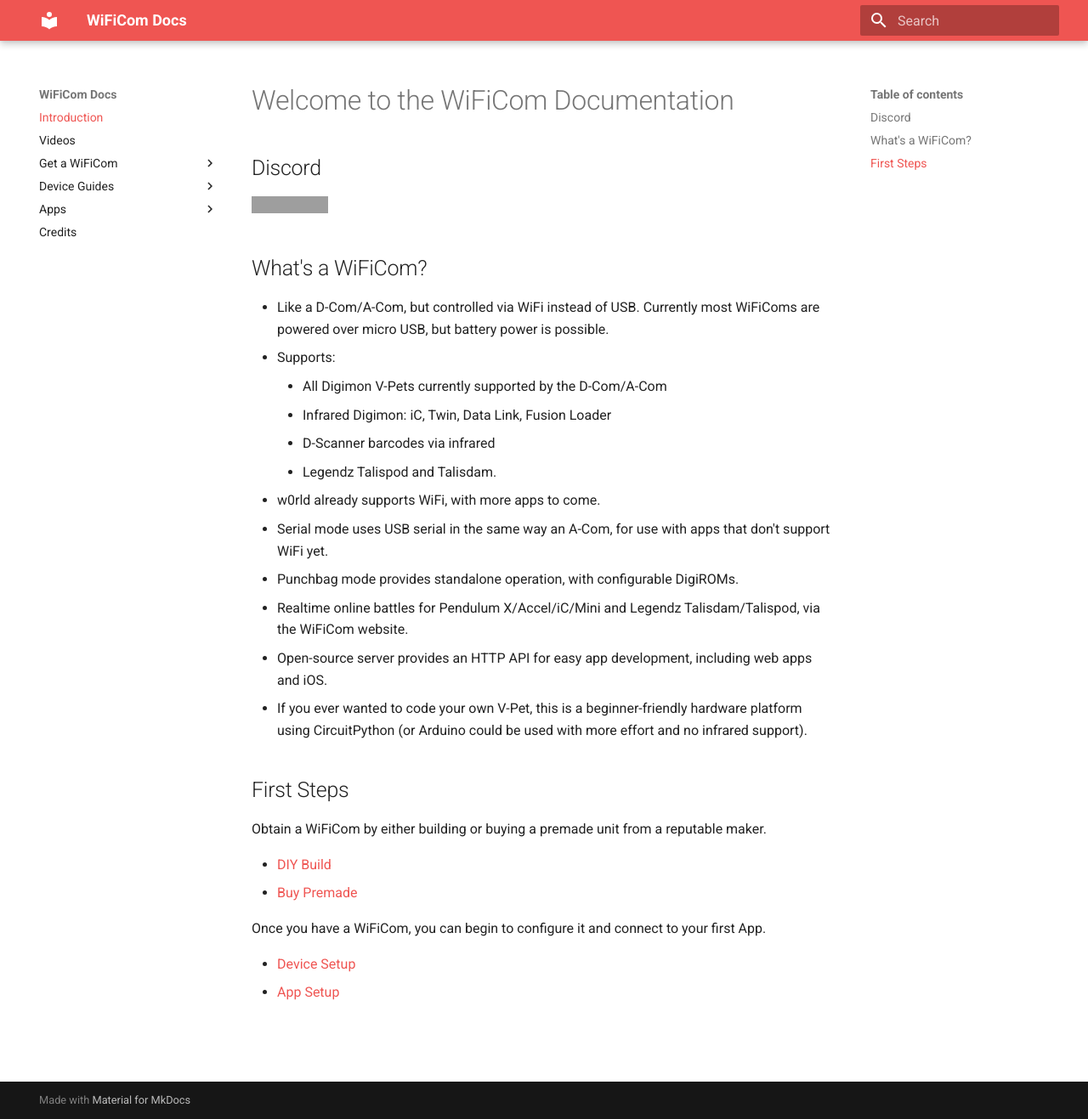
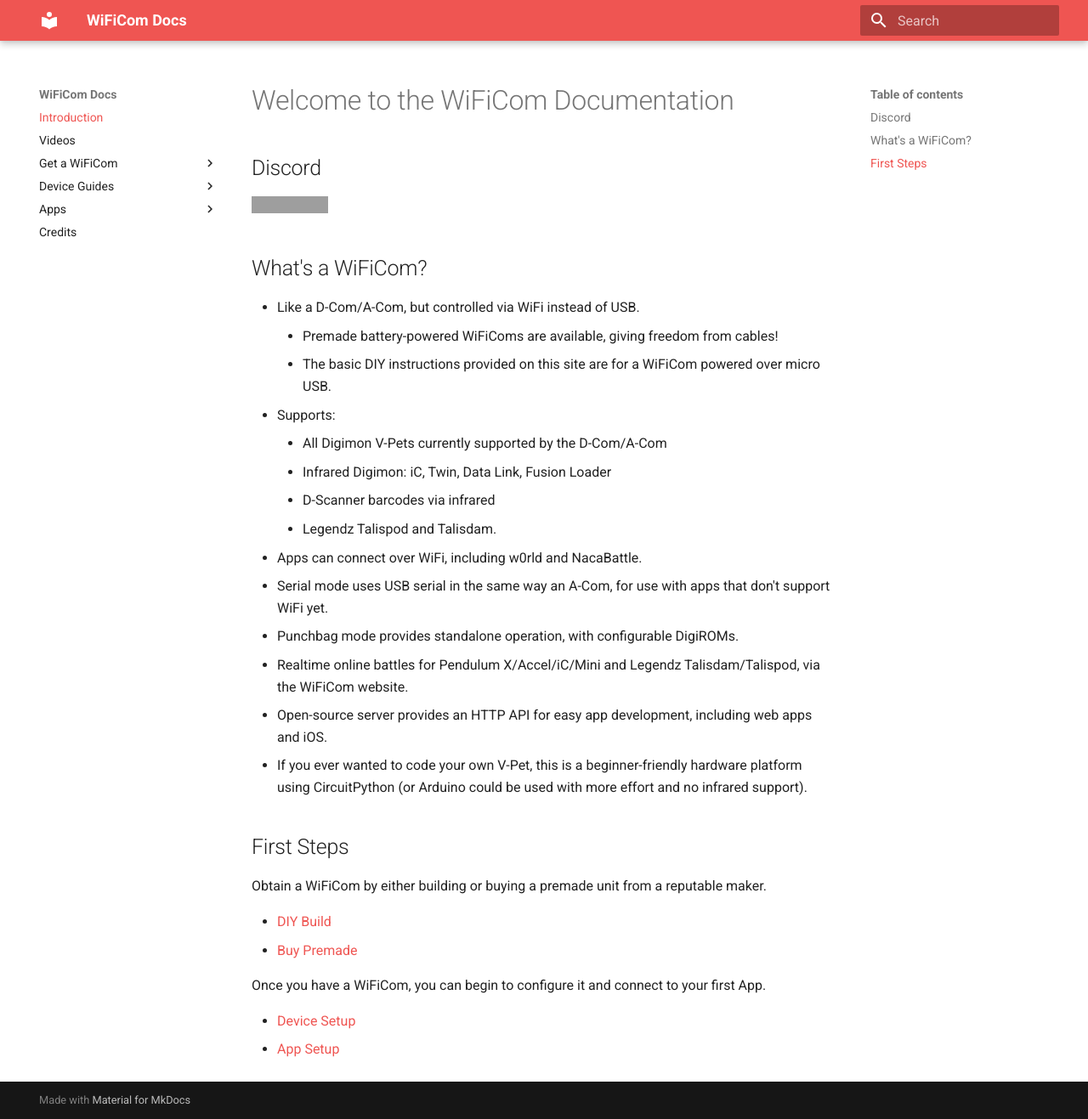
Before and after one commit to mechawrench/wificom-docs, an MkDocs documentation site: the page built from docs/index.md, in a window 1280 px wide and 1317 px high. Shown: the whole window at 85% size. Built offline with MkDocs 1.6.1 and Material for MkDocs 9.7.7, drawn with Linux system fonts in a browser that asks for light colours; grey boxes are pictures that could not be loaded.

Commit message:
Update intro

```diff
--- a/docs/index.md
+++ b/docs/index.md
@@ -4,13 +4,15 @@
 [![Discord Server](https://dcbadge.vercel.app/api/server/yJ4Ub64zrP)](https://discord.gg/yJ4Ub64zrP)
 
 ## What's a WiFiCom?
-- Like a D-Com/A-Com, but controlled via WiFi instead of USB. Currently most WiFiComs are powered over micro USB, but battery power is possible.
+- Like a D-Com/A-Com, but controlled via WiFi instead of USB.
+    - Premade battery-powered WiFiComs are available, giving freedom from cables!
+    - The basic DIY instructions provided on this site are for a WiFiCom powered over micro USB.
 - Supports:
     - All Digimon V-Pets currently supported by the D-Com/A-Com
     - Infrared Digimon: iC, Twin, Data Link, Fusion Loader
     - D-Scanner barcodes via infrared
     - Legendz Talispod and Talisdam.
-- w0rld already supports WiFi, with more apps to come.
+- Apps can connect over WiFi, including w0rld and NacaBattle.
 - Serial mode uses USB serial in the same way an A-Com, for use with apps that don't support WiFi yet.
 - Punchbag mode provides standalone operation, with configurable DigiROMs.
 - Realtime online battles for Pendulum X/Accel/iC/Mini and Legendz Talisdam/Talispod, via the WiFiCom website.
```
